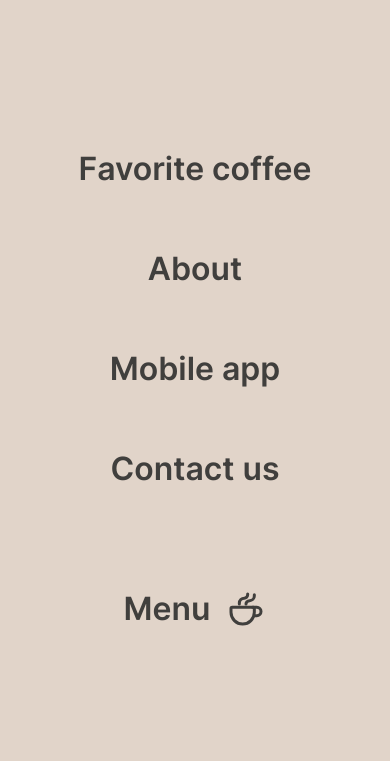
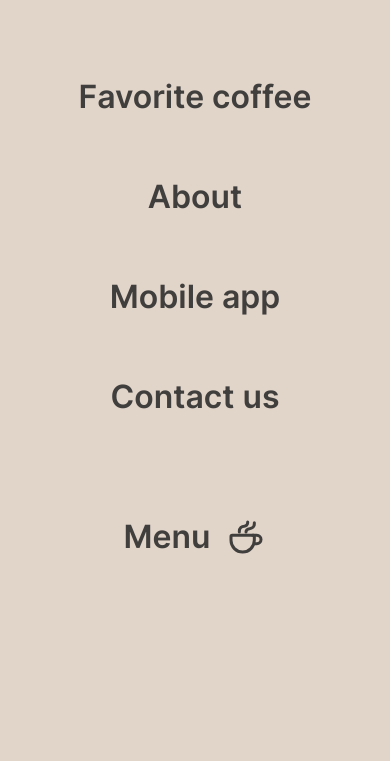
Before and after one commit to denystoneone1/rsschool-landing-page, a website built with Vite: page index.html in a window 390 px wide. Both pictures are taken after a click on the button 352 px from the left and 50 px from the top of the page. Shown: the part 83-844 px from the top of the page. Built offline with nearby package versions, Linux system fonts and the light colour scheme.

Commit message:
fix: center burger menu list on tablet only
Design centers the list on tablet and pins it to the top on mobile.
Used safe centering with vertical scrolling so nothing is cut off on
short viewports.

```diff
--- a/src/scss/layout/_burger-menu.scss
+++ b/src/scss/layout/_burger-menu.scss
@@ -11,8 +11,9 @@
 	flex-direction: column;
 	gap: 100px;
 	align-items: center;
-	justify-content: center;
-	padding: 60px 40px;
+	justify-content: flex-start;
+	overflow-y: auto;
+	padding: 60px var(--container-padding);
 	background-color: var(--bg-page);
 
 	&[hidden] {
@@ -23,8 +24,9 @@
 		display: none;
 	}
 
-	@include mobile {
-		padding: 60px 16px;
+	@include tablet-only {
+		justify-content: center;
+		justify-content: safe center;
 	}
 
 	&__nav {
```
